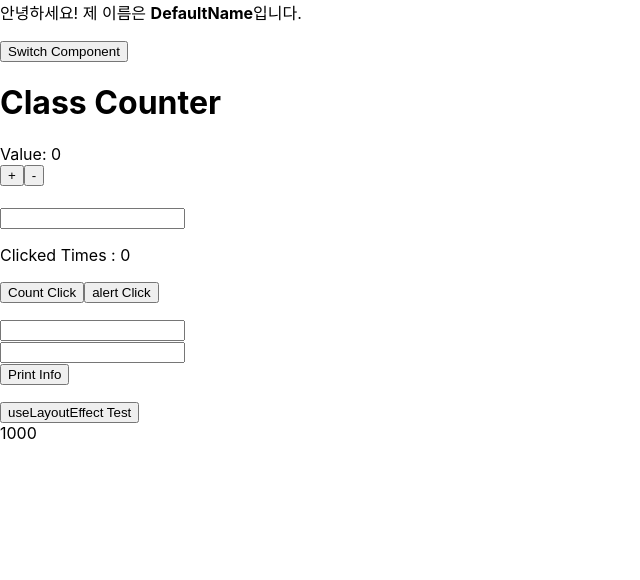
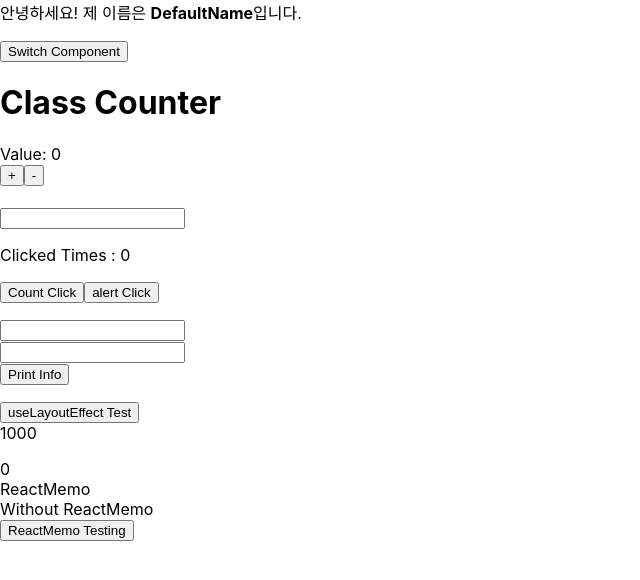
Before and after one commit to qusehdgns/React_Practice, a React (Create React App) app: page / in a window 1280 px wide. Shown: the top 580 px of the page, without its empty margins (0-640 px from the left). Built offline with nearby package versions, Linux system fonts and the light colour scheme.

Commit message:
2021-08-12

```diff
--- a/src/App.js
+++ b/src/App.js
@@ -11,6 +11,8 @@ import CounteruseEffect from "./useEffect_Practice/CounteruseEffect";
 import UseStateTest from "./useState_Practice/UseStateTest";
 
 import UseLayoutEffectTest from "./useLayoutEffect_Practice/UseLayoutEffectTest";
+
+import ReactMemoApp from "./ReactMemo_Practice/ReactMemoApp";
 
 function App() {
     return (
@@ -26,6 +28,8 @@ function App() {
             <UseStateTest/>
             <p/>
             <UseLayoutEffectTest/>
+            <p/>
+            <ReactMemoApp/>
         </>
     );
 }
--- a/src/Function_Practice/ShowOutput.js
+++ b/src/Function_Practice/ShowOutput.js
@@ -3,6 +3,7 @@ import React from 'react';
 function ShowOutput(props) {
     return (
         <div>
+            {console.log('rendering[React.Memo Testing]')}
             <h4>{props.changeTyping}</h4>
         </div>
     );
--- a/src/LifeCycle_Practice/CounterFunction.js
+++ b/src/LifeCycle_Practice/CounterFunction.js
@@ -1,4 +1,4 @@
-import React, {useState, useEffect, useRef, useMemo} from 'react';
+import React, {useState, useEffect, useRef} from 'react';
 
 function CounterFunction(props) {
 
--- /dev/null
+++ b/src/ReactMemo_Practice/FirstChildApp.js
@@ -0,0 +1,21 @@
+import React from 'react';
+
+import SecondChildApp from "./SecondChildApp";
+import SecondChildAppwithMemo from "./SecondChildAppwithMemo";
+
+function FirstChildApp(props) {
+
+    return (
+        <div>
+            {props.reactNum}
+
+            {/*<SecondChildApp/>*/}
+            <SecondChildApp reactNum={props.reactNum}/>
+
+            {/*<SecondChildAppwithMemo/>*/}
+            <SecondChildAppwithMemo reactNum={props.reactNum}/>
+        </div>
+    )
+}
+
+export default FirstChildApp;
--- /dev/null
+++ b/src/ReactMemo_Practice/ReactMemoApp.js
@@ -0,0 +1,17 @@
+import React, {useState} from 'react';
+
+import FirstChildApp from "./FirstChildApp";
+
+function ReactMemoApp(props) {
+
+    const [reactNum, setReactNum] = useState(0);
+
+    return (
+        <div>
+            <FirstChildApp reactNum={reactNum}/>
+            <button onClick={() => setReactNum(reactNum + 1)}>ReactMemo Testing</button>
+        </div>
+    );
+}
+
+export default ReactMemoApp;
--- /dev/null
+++ b/src/ReactMemo_Practice/SecondChildApp.js
@@ -0,0 +1,14 @@
+import React from 'react';
+
+function SecondChildApp(props) {
+    return (
+        <div>
+            {console.log('Render with ReactMemo')}
+            ReactMemo
+        </div>
+    );
+}
+
+export default React.memo(SecondChildApp);
+
+// export default SecondChildApp;
--- /dev/null
+++ b/src/ReactMemo_Practice/SecondChildAppwithMemo.js
@@ -0,0 +1,12 @@
+import React from 'react';
+
+function SecondChildAppwithMemo(props) {
+    return (
+        <div>
+            {console.log('Render without ReactMemo')}
+            Without ReactMemo
+        </div>
+    );
+}
+
+export default SecondChildAppwithMemo;
--- a/src/useLayoutEffect_Practice/UseLayoutEffectTest.js
+++ b/src/useLayoutEffect_Practice/UseLayoutEffectTest.js
@@ -1,4 +1,6 @@
-import React, {useState, useEffect, useLayoutEffect} from 'react';
+import React, {useState} from 'react';
+import {useEffect} from 'react';
+// import {useLayoutEffect} from 'react';
 
 function UseLayoutEffectTest(props) {
 
```
